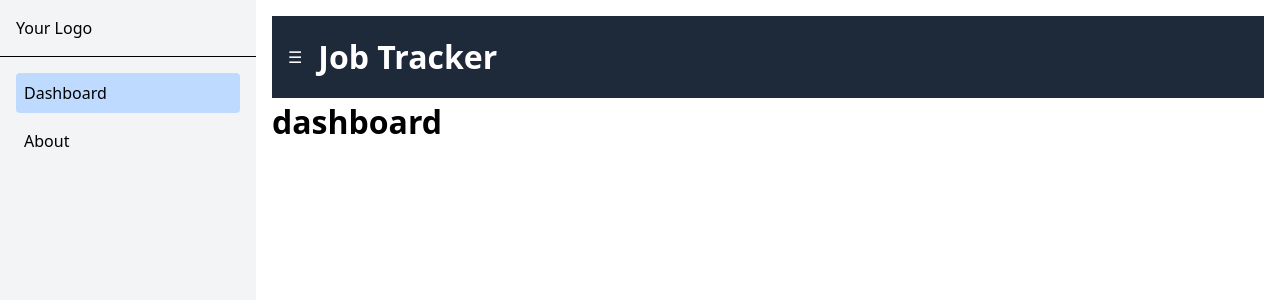
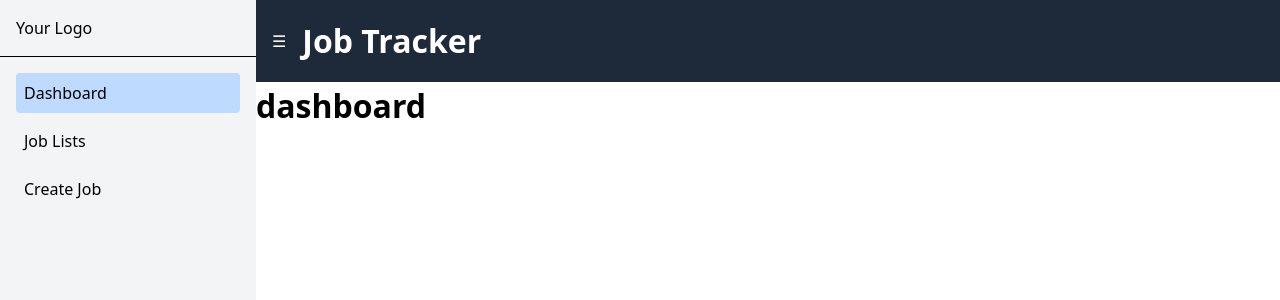
Before and after one commit to iammanishrawat/job-tracker-app, a React (Vite) app: page / in a window 1280 px wide. Shown: the top 300 px of the page. Built offline with nearby package versions, Linux system fonts and the light colour scheme.

Commit message:
sidebar li added

```diff
--- a/src/components/Sidebar.jsx
+++ b/src/components/Sidebar.jsx
@@ -22,12 +22,22 @@ const SidebarComponent = ({ isOpen }) => {
         </li>
         <li>
           <Link
-            to="/about"
+            to="/all-jobs"
             className={`block p-2 rounded ${
-              location.pathname === '/about' ? 'bg-blue-200' : ''
+              location.pathname === '/all-jobs' ? 'bg-blue-200' : ''
             }`}
           >
-            About
+            Job Lists
+          </Link>
+        </li>
+        <li>
+          <Link
+            to="/add-job"
+            className={`block p-2 rounded ${
+              location.pathname === '/add-job' ? 'bg-blue-200' : ''
+            }`}
+          >
+            Create Job
           </Link>
         </li>
       </ul>
--- a/src/layout/DashboardLayout.jsx
+++ b/src/layout/DashboardLayout.jsx
@@ -13,7 +13,7 @@ const DashboardLayout = () => {
           sidebarOpen ? 'ml-64' : 'ml-0'
         }`}
       >
-        <main className="p-4 overflow-y-auto">
+        <main className="overflow-y-auto">
           <NavbarComponent toggleSidebar={() => setSidebarOpen(!sidebarOpen)} />
           <Outlet />
         </main>
```
